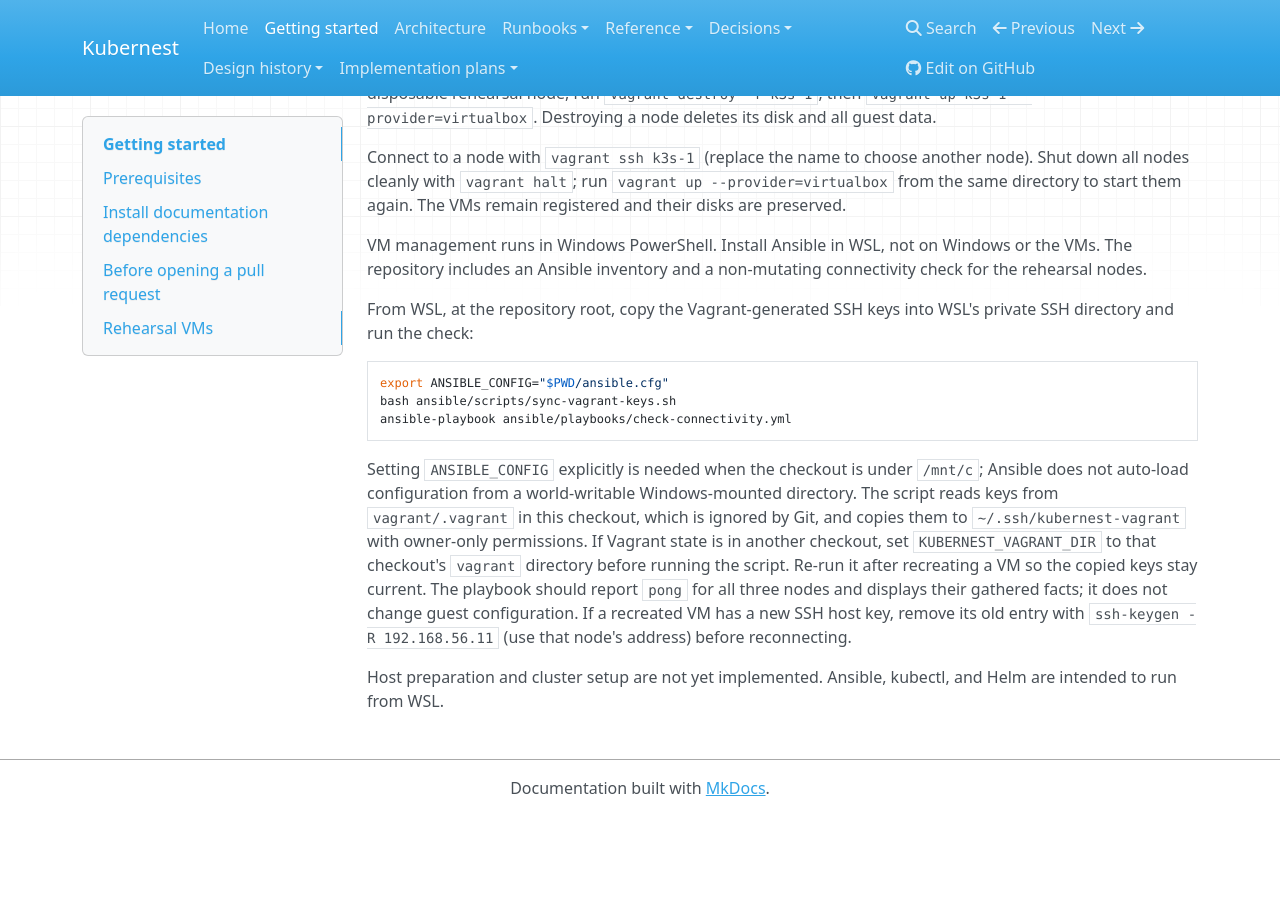
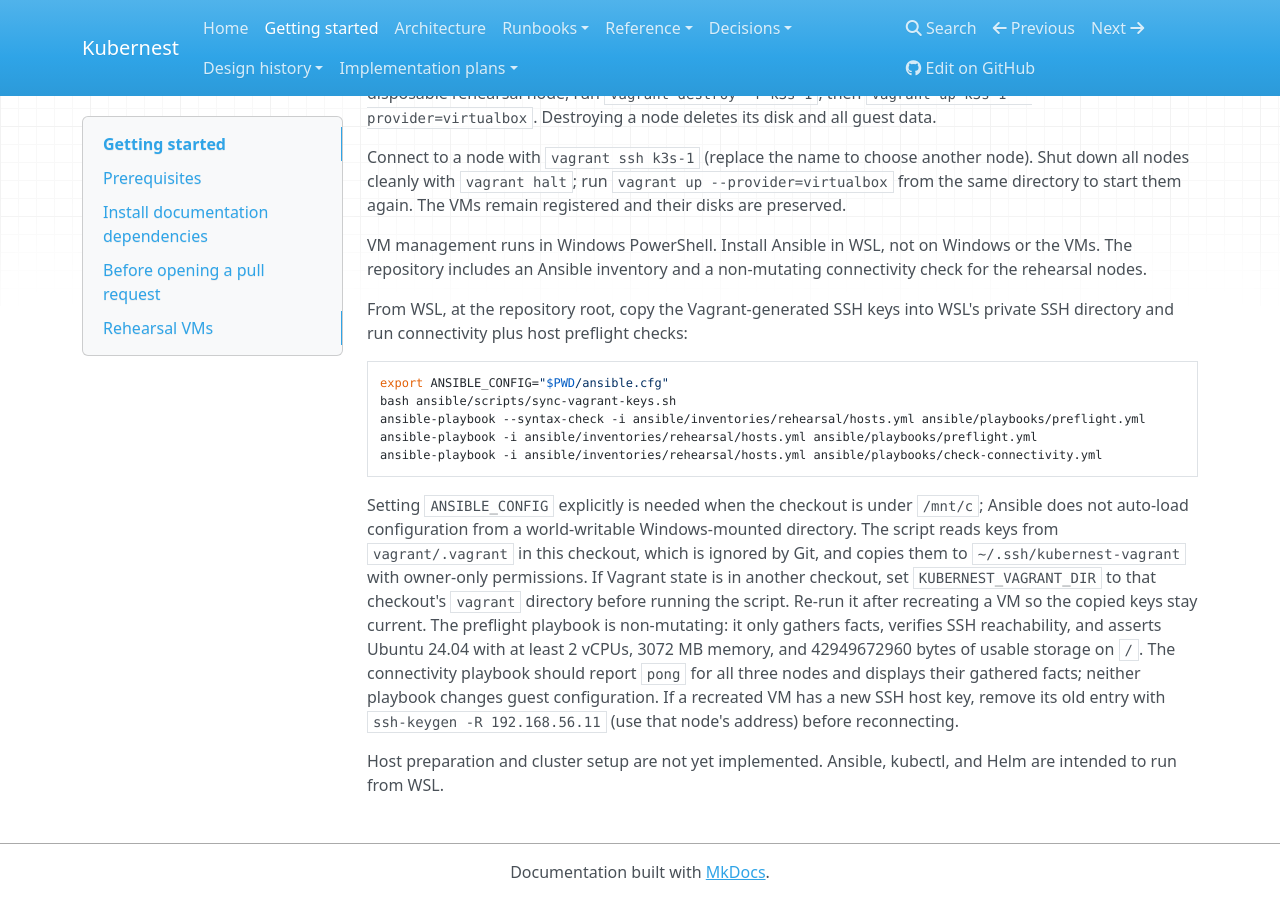
Before and after one commit to njmccorkle/kubernest, an MkDocs documentation site: the page built from docs/getting-started/index.md, in a window 1280 px wide and 900 px high, scrolled down 1311 px. Built offline with MkDocs 1.6.1, drawn with Linux system fonts in a browser that asks for light colours; nearby versions of some CDN libraries; before the commit the page ends 2127 px from its top, so only the background shows below that.

Commit message:
feat(ansible): add shared host preflight
Co-authored-by: Copilot App <223556219+Copilot@users.noreply.github.com>

````diff
--- a/docs/getting-started/index.md
+++ b/docs/getting-started/index.md
@@ -90,12 +90,14 @@ Windows or the VMs. The repository includes an Ansible inventory and a
 non-mutating connectivity check for the rehearsal nodes.
 
 From WSL, at the repository root, copy the Vagrant-generated SSH keys into
-WSL's private SSH directory and run the check:
+WSL's private SSH directory and run connectivity plus host preflight checks:
 
 ```bash
 export ANSIBLE_CONFIG="$PWD/ansible.cfg"
 bash ansible/scripts/sync-vagrant-keys.sh
-ansible-playbook ansible/playbooks/check-connectivity.yml
+ansible-playbook --syntax-check -i ansible/inventories/rehearsal/hosts.yml ansible/playbooks/preflight.yml
+ansible-playbook -i ansible/inventories/rehearsal/hosts.yml ansible/playbooks/preflight.yml
+ansible-playbook -i ansible/inventories/rehearsal/hosts.yml ansible/playbooks/check-connectivity.yml
 ```
 
 Setting `ANSIBLE_CONFIG` explicitly is needed when the checkout is under
@@ -106,8 +108,11 @@ ignored by Git, and copies them to `~/.ssh/kubernest-vagrant` with owner-only
 permissions. If Vagrant state is in another checkout, set
 `KUBERNEST_VAGRANT_DIR` to that checkout's `vagrant` directory before running
 the script. Re-run it after recreating a VM so the copied keys stay current.
-The playbook should report `pong` for all three nodes and displays their
-gathered facts; it does not change guest configuration.
+The preflight playbook is non-mutating: it only gathers facts, verifies SSH
+reachability, and asserts Ubuntu 24.04 with at least 2 vCPUs, 3072 MB memory,
+and 42949672960 bytes of usable storage on `/`. The connectivity playbook
+should report `pong` for all three nodes and displays their gathered facts;
+neither playbook changes guest configuration.
 If a recreated VM has a new SSH host key, remove its old entry with
 `ssh-keygen -R 192.168.56.11` (use that node's address) before reconnecting.
 
````
Also changed, not shown: .superpowers/sdd/2026-11-27-ansible-host-preparation/task-1-report.md (added, +77 -0 lines), 1 other file.
